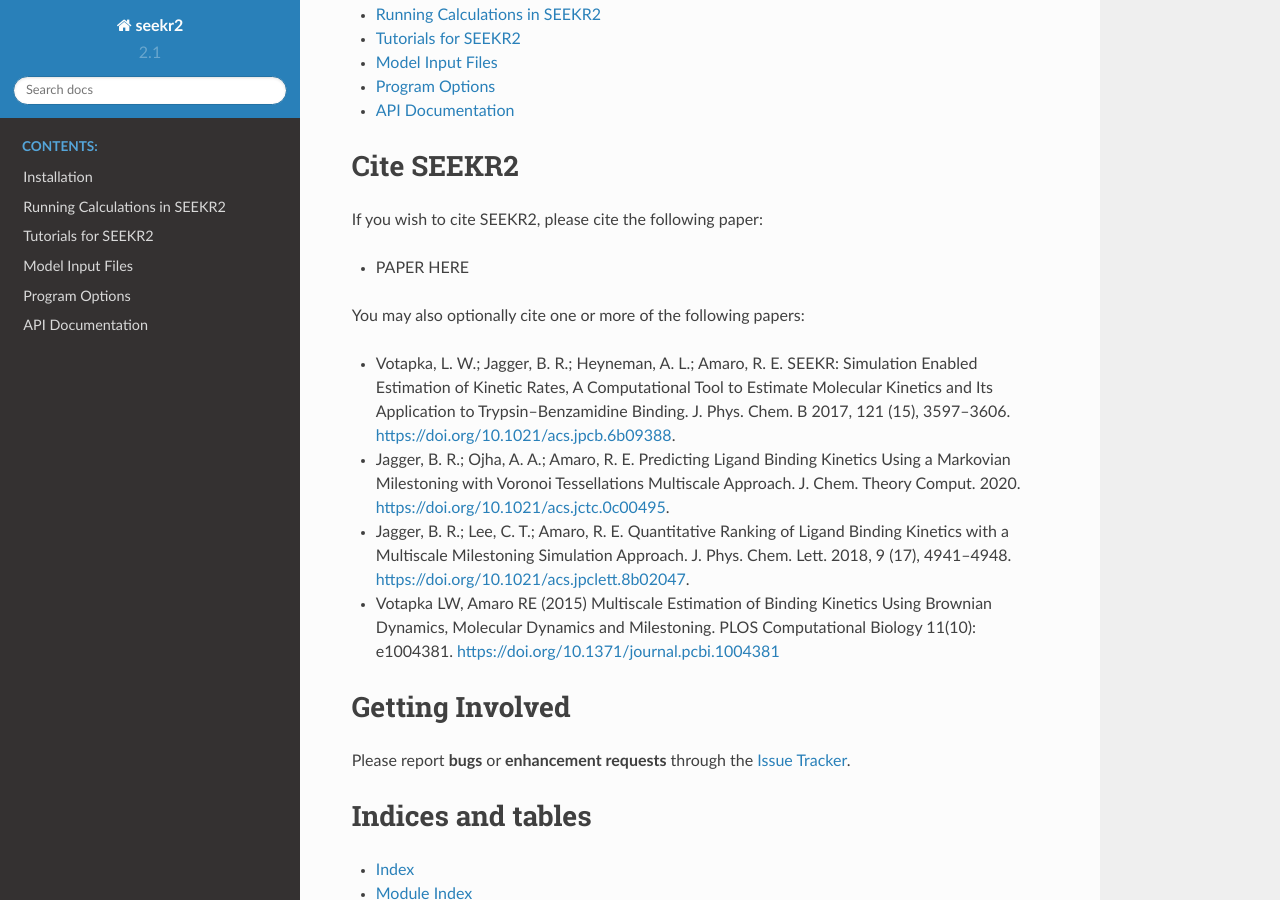
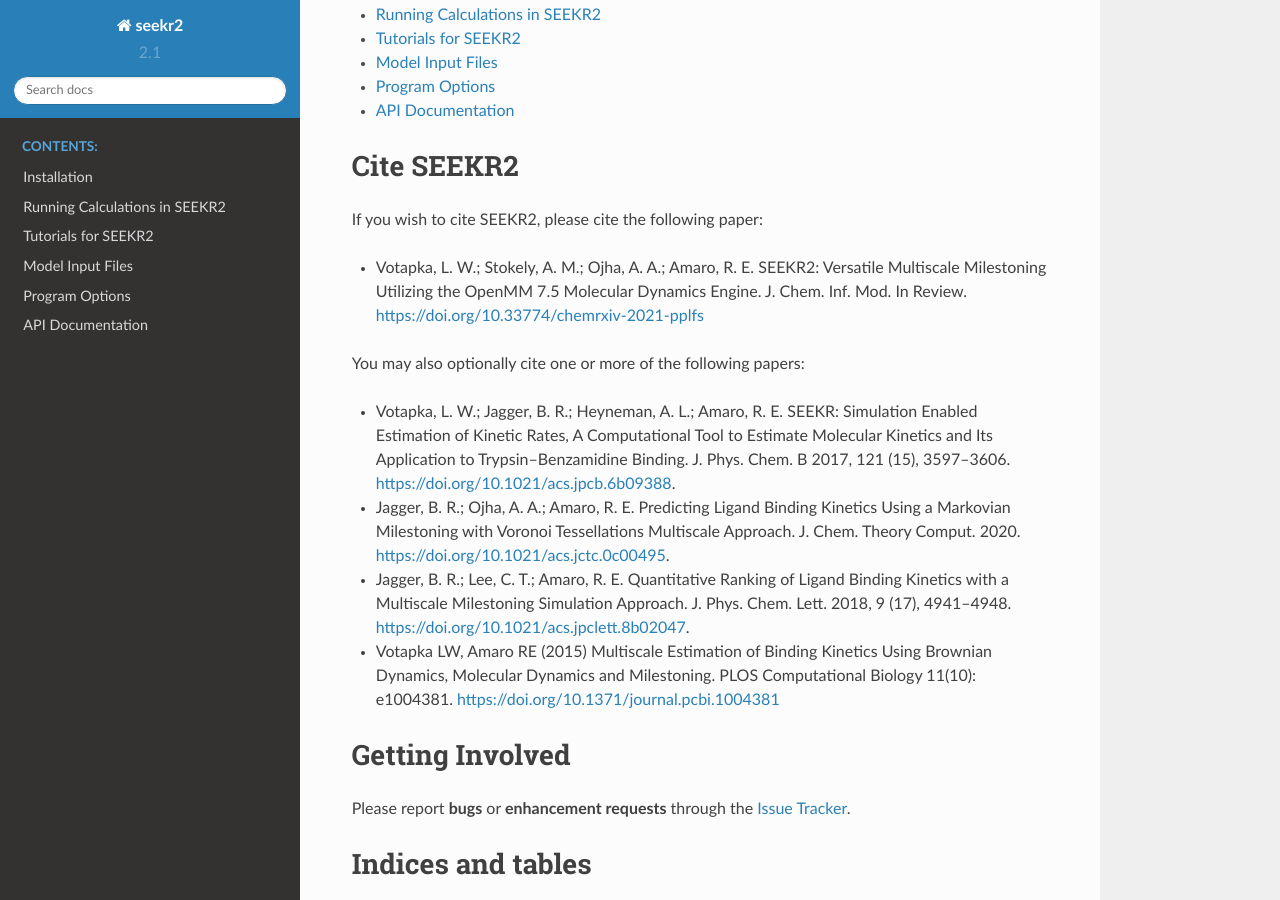
Before and after one commit to seekrcentral/seekr2, a Sphinx documentation site: the page built from docs/index.rst, in a window 1280 px wide and 900 px high, scrolled down 890 px. Built offline with Sphinx 7.4.7 and the Read the Docs theme 2.0.0, drawn with Linux system fonts in a browser that asks for light colours.

Commit message:
Added chemRxiv paper to README and documentation.

```diff
--- a/docs/index.rst
+++ b/docs/index.rst
@@ -42,7 +42,7 @@
 
 If you wish to cite SEEKR2, please cite the following paper:
 
-* PAPER HERE
+* Votapka, L. W.; Stokely, A. M.; Ojha, A. A.; Amaro, R. E. SEEKR2: Versatile Multiscale Milestoning Utilizing the OpenMM 7.5 Molecular Dynamics Engine. J. Chem. Inf. Mod. In Review. https://doi.org/10.33774/chemrxiv-2021-pplfs
 
 You may also optionally cite one or more of the following papers:
 
```
Also changed, not shown: README.md (+1 -1 lines), 1 other file.
